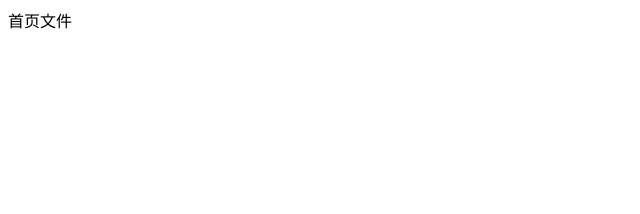
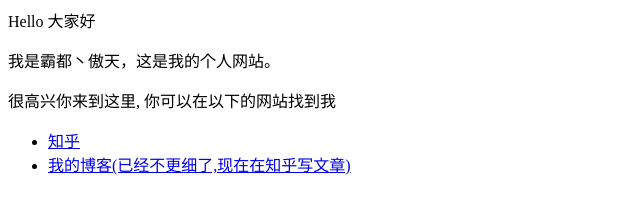
Before and after one commit to wgh208/wgh208.github.io, a plain HTML site: page index.html in a window 1280 px wide. Shown: the whole page, without its empty margins (0-640 px from the left). Drawn offline with Linux system fonts and the light colour scheme.

Commit message:
Update index.html

```diff
--- a/index.html
+++ b/index.html
@@ -1 +1,8 @@
-首页文件
+<p>Hello 大家好</p>
+<p>我是霸都丶傲天，这是我的个人网站。 </p>
+<p>很高兴你来到这里, 你可以在以下的网站找到我</p>
+
+<ul>
+  <li> <a href="https://www.zhihu.com/">知乎</a> </li>
+  <li> <a href="https://imwgh.com">我的博客(已经不更细了,现在在知乎写文章)</a> </li>
+</ul>
```
